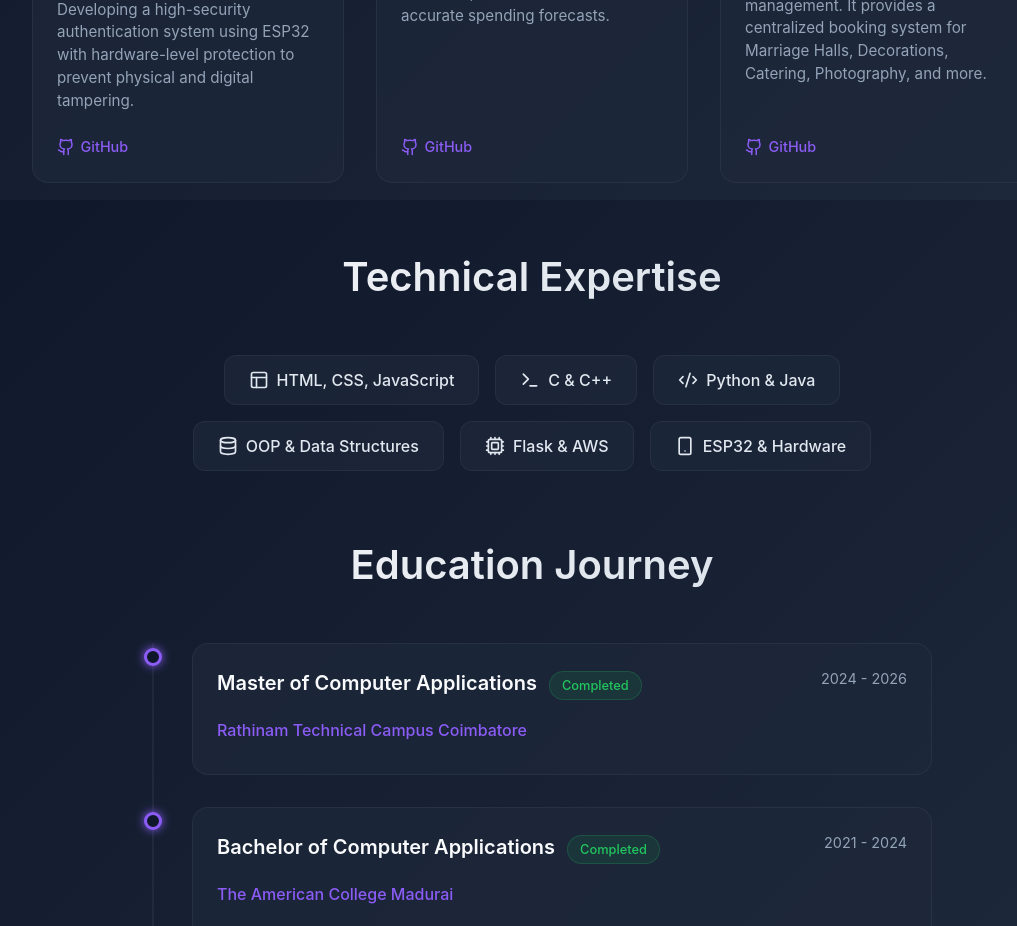
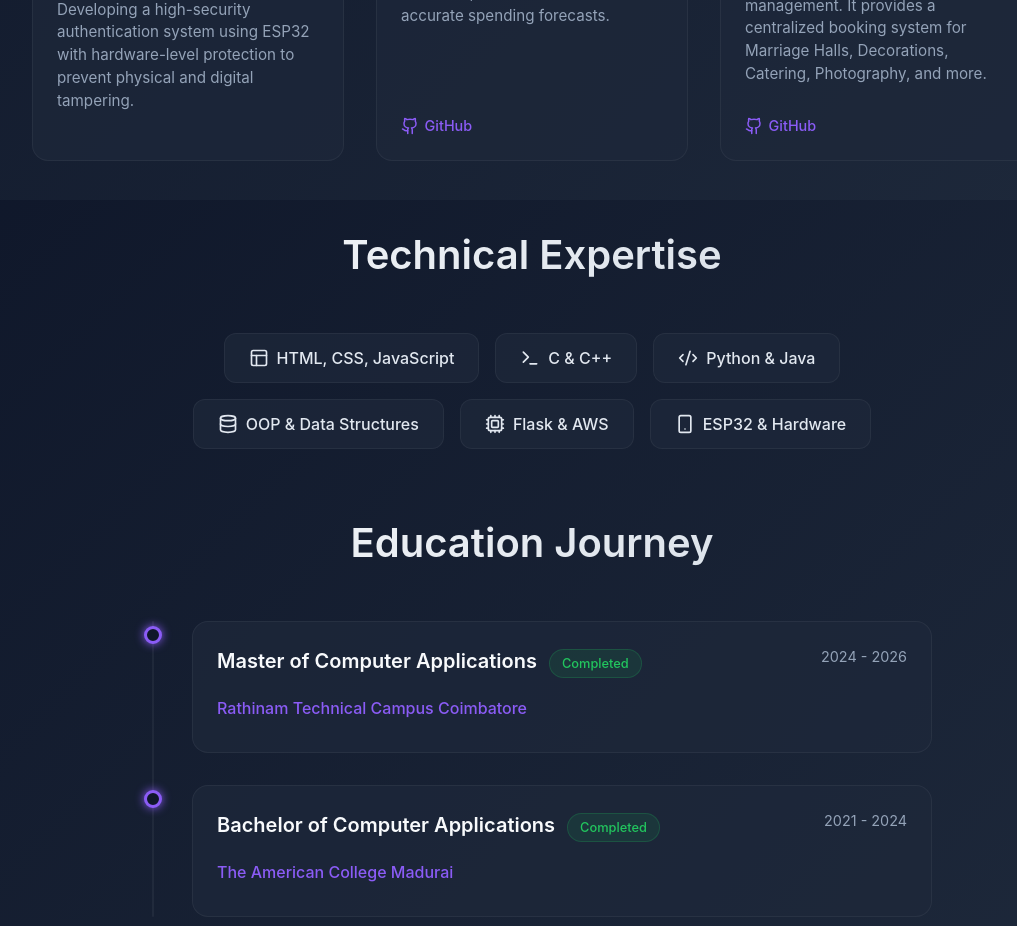
Before and after one commit to Gowthamchinnan/Tamper-Resistant-Cryptographic-Authentication-System-Using-ESP32, a React (Vite) app: page / in a window 1280 px wide. Shown: the part 1400-2326 px from the top of the page, without its empty margins (108-1125 px from the left). Built offline with nearby package versions, Linux system fonts and the light colour scheme.

Commit message:
Remove GitHub link from Tamper-Resistant project

```diff
--- a/src/Components/Projects.jsx
+++ b/src/Components/Projects.jsx
@@ -14,7 +14,7 @@ const projects = [
     desc: 'Developing a high-security authentication system using ESP32 with hardware-level protection to prevent physical and digital tampering.',
     tags: ['ESP32', 'Embedded Systems', 'IoT Security', 'Cryptography'],
     image: '/assets/images/esp32_project.png',
-    links: { github: 'https://github.com/Gowthamchinnan/Tamper-Resistant-Cryptographic-Authentication-System-Using-ESP32' },
+    links: {},
     status: 'Ongoing'
   },
   {
```
